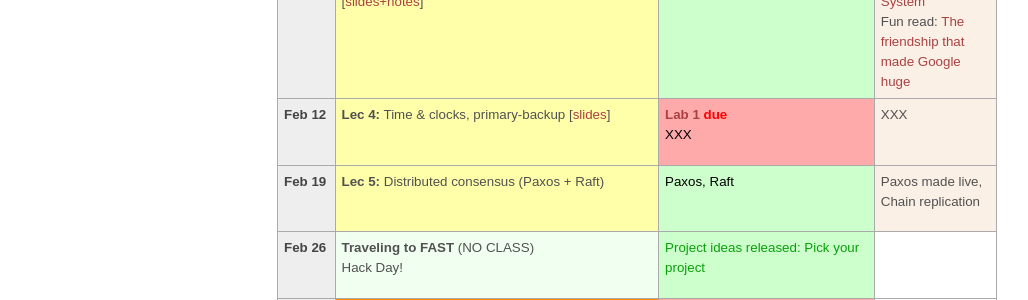
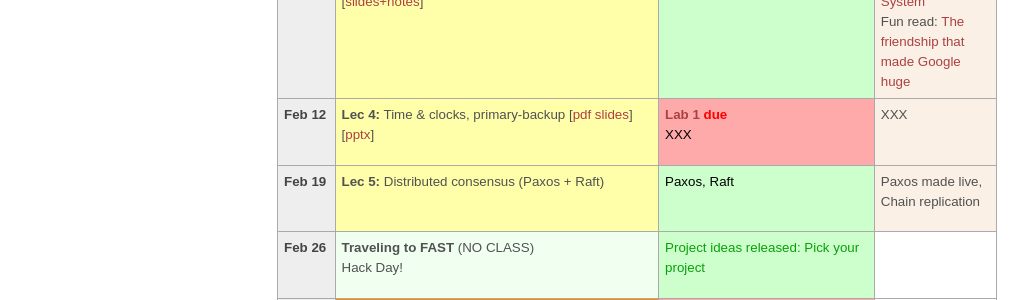
Before and after one commit to tddg/cs675-spring20, a Jekyll site: the page built from schedule.md, in a window 1280 px wide. Shown: the part 526-826 px from the top of the page, without its empty margins (3-1031 px from the left). Built offline with Jekyll 4.4.1, drawn with Linux system fonts in a browser that asks for light colours.

Commit message:
added pptx w animation

```diff
--- a/schedule.md
+++ b/schedule.md
@@ -119,7 +119,8 @@ The course schedule is tentative and subject to change. You can find our reading
 <tr> <!-- week of Feb 10 -->
   <td id="2020-2-12" class="date"><b>Feb 12</b></td>
   <td class="lecture">
-	<b>Lec 4:</b> Time & clocks, primary-backup [<a href="./public/lecs/lec4-time-pb.pdf">slides</a>]</td>
+	<b>Lec 4:</b> Time & clocks, primary-backup [<a href="./public/lecs/lec4-time-pb.pdf">pdf slides</a>]
+		[<a href="./public/lecs/lec4-time-pb-uploaded.pptx">pptx</a>]</td>
   <td class="deadline">
 	<span class="hwdue"><a href="https://git.gmu.edu/cs675-spring20-labs/lab1">Lab 1</a> due</span><br/>
 	<!--b>Lab 2</b> out<br/-->
```
Also changed, not shown: 1 other file.
